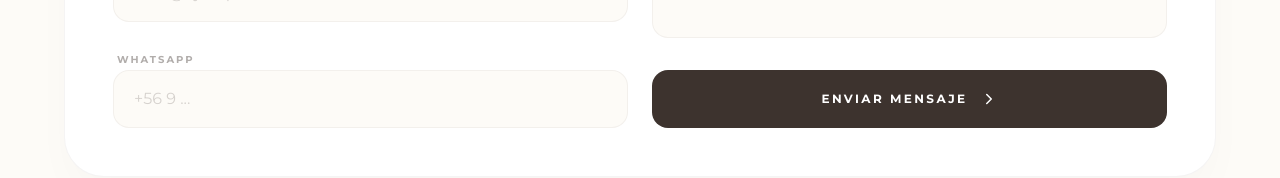
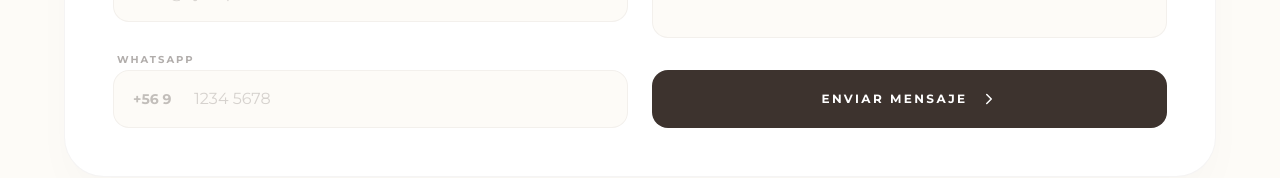
Before and after one commit to fcophox/12np, a Next.js app: page /contacto in a window 1280 px wide. Shown: the part 595-773 px from the top of the page. Built offline with nearby package versions, Linux system fonts and the light colour scheme.

Commit message:
feat: add WhatsApp prefix to contact form

```diff
--- a/src/app/(main)/contacto/ContactoClient.tsx
+++ b/src/app/(main)/contacto/ContactoClient.tsx
@@ -29,7 +29,7 @@ export default function ContactoClient() {
         .insert([{
           nombre: formData.nombre,
           email: formData.email,
-          whatsapp: formData.whatsapp,
+          whatsapp: `+56 9 ${formData.whatsapp}`,
           mensaje: formData.mensaje,
           leido: false
         }]);
@@ -121,6 +121,8 @@ export default function ContactoClient() {
 
                         <div className="space-y-2">
                           <label htmlFor="whatsapp" className="text-[10px] uppercase font-bold tracking-[0.2em] text-[#3d332e]/40 ml-1">WhatsApp</label>
+                          <div className="relative">
+                            <span className="absolute left-5 top-1/2 -translate-y-1/2 text-sm font-bold text-[#3d332e]/30 select-none">+56 9</span>
                             <input
                               required
                               type="tel"
@@ -128,9 +130,10 @@ export default function ContactoClient() {
                               name="whatsapp"
                               value={formData.whatsapp}
                               onChange={handleChange}
-                            placeholder="+56 9 ..."
-                            className="w-full px-5 py-4 bg-[#fdfbf7] border border-[#3d332e]/5 rounded-2xl focus:outline-none focus:border-[#f15a24] transition-colors placeholder-[#3d332e]/20 text-[#3d332e]"
+                              placeholder="1234 5678"
+                              className="w-full pl-20 pr-5 py-4 bg-[#fdfbf7] border border-[#3d332e]/5 rounded-2xl focus:outline-none focus:border-[#f15a24] transition-colors placeholder-[#3d332e]/20 text-[#3d332e]"
                             />
+                          </div>
                         </div>
                       </div>
 
```
Lines whose indentation alone changed are shown as unchanged.
